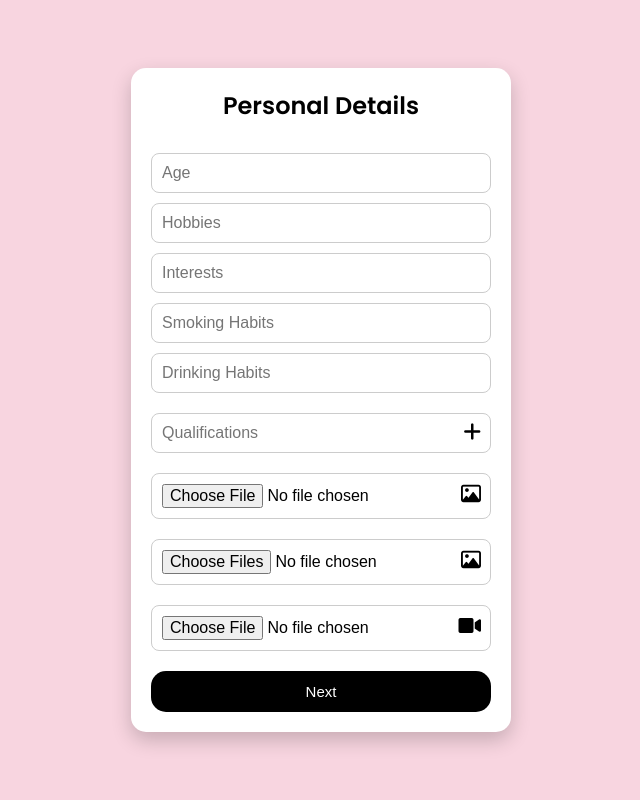
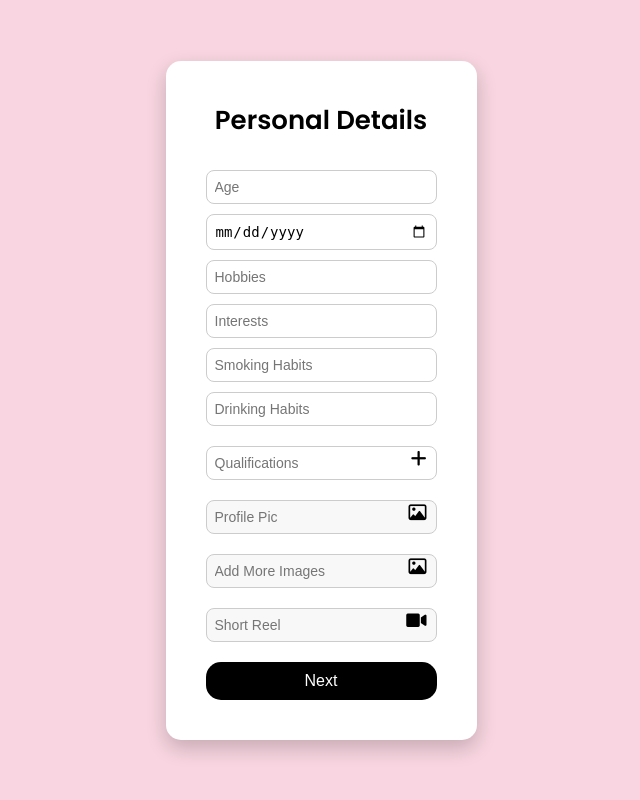
Before and after one commit to arshak-p/pro_dating, a Django app: page /personaldetails/ in a window 1280 px wide. Shown: the whole page, without its empty margins (319-959 px from the left). Run offline with Django 5.2, Linux system fonts and the light colour scheme.

Commit message:
ui completed

```diff
--- a/home/templates/sign_up/personal_details.html
+++ b/home/templates/sign_up/personal_details.html
@@ -23,9 +23,9 @@
         }
 
         .container {
-            max-width: 380px;
+            max-width: 800px; /* Increased width for the entire form */
             width: 100%;
-            padding: 20px;
+            padding: 40px;
             background-color: white;
             border-radius: 15px;
             box-shadow: 0px 8px 20px rgba(0, 0, 0, 0.2);
@@ -34,7 +34,7 @@
         h2 {
             text-align: center;
             margin-bottom: 20px;
-            font-size: 24px;
+            font-size: 26px; /* Slightly larger font size */
         }
 
         form {
@@ -43,12 +43,14 @@
         }
 
         input[type="text"],
+        input[type="date"],
         input[type="file"] {
-            padding: 10px;
-            margin-top: 10px;
+            padding: 8px; /* Reduced padding */
+            margin-top: 10px; /* Adjusted margin for spacing */
             border: 1px solid #ccc;
             border-radius: 8px;
-            font-size: 16px;
+            font-size: 14px; /* Smaller font size */
+            width: 100%; /* Full width */
         }
 
         .next-btn {
@@ -57,9 +59,9 @@
             border: none;
             border-radius: 15px;
             cursor: pointer;
-            font-size: 15px;
-            padding: 12px 20px;
-            margin-top: 20px;
+            font-size: 16px; /* Slightly larger font size */
+            padding: 10px 20px; /* Adjusted padding */
+            margin-top: 20px; /* Adjusted margin for spacing */
             width: 100%;
             transition: background-color 0.3s ease;
         }
@@ -70,61 +72,69 @@
 
         .input-container {
             position: relative;
-            margin-top: 10px;
+            margin-top: 10px; /* Adjusted margin for spacing */
         }
 
         .input-container input {
             padding-right: 40px; /* Space for icon */
             border: 1px solid #ccc;
             border-radius: 8px;
-            font-size: 16px;
-            width: 100%;
+            font-size: 14px; /* Smaller font size */
+            width: 100%; /* Full width */
         }
 
         .input-container .fa-plus {
             position: absolute;
             right: 10px; /* Positioning icon */
-            top: 57%;
+            top: 50%;
             transform: translateY(-50%);
-            font-size: 20px;
+            font-size: 18px; /* Smaller icon size */
             color: #000;
             cursor: pointer;
         }
 
-        {% comment %} \\\\\\\\\\\\\\\\\\\\\\\\\\\\\\\\\\\\\\ {% endcomment %}
         .file-input-with-icon {
             position: relative;
-            margin-top: 10px;
+            margin-top: 10px; /* Adjusted margin for spacing */
         }
 
         .file-input-with-icon input[type="file"] {
+            opacity: 0; /* Hide the file input */
+            position: absolute;
+            width: 100%;
+            height: 100%;
+            cursor: pointer;
+        }
+
+        .file-input-with-icon .placeholder-input {
             padding-right: 40px; /* Space for icon */
             border: 1px solid #ccc;
             border-radius: 8px;
-            font-size: 16px;
+            font-size: 14px; /* Smaller font size */
             width: 100%;
+            background-color: #f8f8f8;
+            cursor: pointer;
         }
 
         .file-input-with-icon i {
             position: absolute;
             right: 10px; /* Adjust based on icon size and padding */
-            top: 55%;
+            top: 50%;
             transform: translateY(-50%);
-            font-size: 20px; /* Adjust based on icon size */
+            font-size: 18px; /* Smaller icon size */
             color: #000;
+            cursor: pointer;
+            pointer-events: none; /* Make the icon unclickable */
         }
-
-
-
-
-
     </style>
 </head>
 <body>
     <div class="container">
         <h2>Personal Details</h2>
         <form>
+
             <input type="text" id="age" name="age" placeholder="Age">
+            <input type="date" id="dob" name="dob" placeholder="Date of Birth">
             <input type="text" id="hobbies" name="hobbies" placeholder="Hobbies">
             <input type="text" id="interests" name="interests" placeholder="Interests">
             <input type="text" id="smoking" name="smoking" placeholder="Smoking Habits">
@@ -133,28 +143,33 @@
                 <input type="text" id="qualifications" name="qualifications" placeholder="Qualifications">
                 <i class="fa-solid fa-plus"></i>
             </div>
-
             <div class="file-input-with-icon">
-
-                <input type="file" id="profile-pic" name="profile-pic" >
+                <input type="file" id="profile-pic" name="profile-pic">
+                <input type="text" class="placeholder-input" placeholder="Profile Pic" disabled>
                 <i class="fa-regular fa-image"></i>
             </div>
             <div class="file-input-with-icon">
-                <input type="file" id="images" name="images" multiple>
+                <input type="file" id="images" name="images">
+                <input type="text" class="placeholder-input" placeholder="Add More Images" disabled>
                 <i class="fa-regular fa-image"></i>
             </div>
             <div class="file-input-with-icon">
                 <input type="file" id="short-reel" name="short-reel">
+                <input type="text" class="placeholder-input" placeholder="Short Reel" disabled>
                 <i class="fa-solid fa-video"></i>
             </div>
             <button type="submit" class="next-btn">Next</button>
         </form>
     </div>
     <script>
-        document.querySelectorAll('.file-input-with-icon i').forEach(icon => {
-            icon.addEventListener('click', function() {
-                const fileInput = this.previousElementSibling; // The input[type="file"]
-                fileInput.click(); // Trigger the file input dialog
+        document.querySelectorAll('.file-input-with-icon input[type="file"]').forEach(input => {
+            input.addEventListener('change', function() {
+                const placeholder = this.nextElementSibling;
+                if (this.files.length > 0) {
+                    placeholder.value = this.files[0].name;
+                } else {
+                    placeholder.value = "";
+                }
             });
         });
     </script>
```
